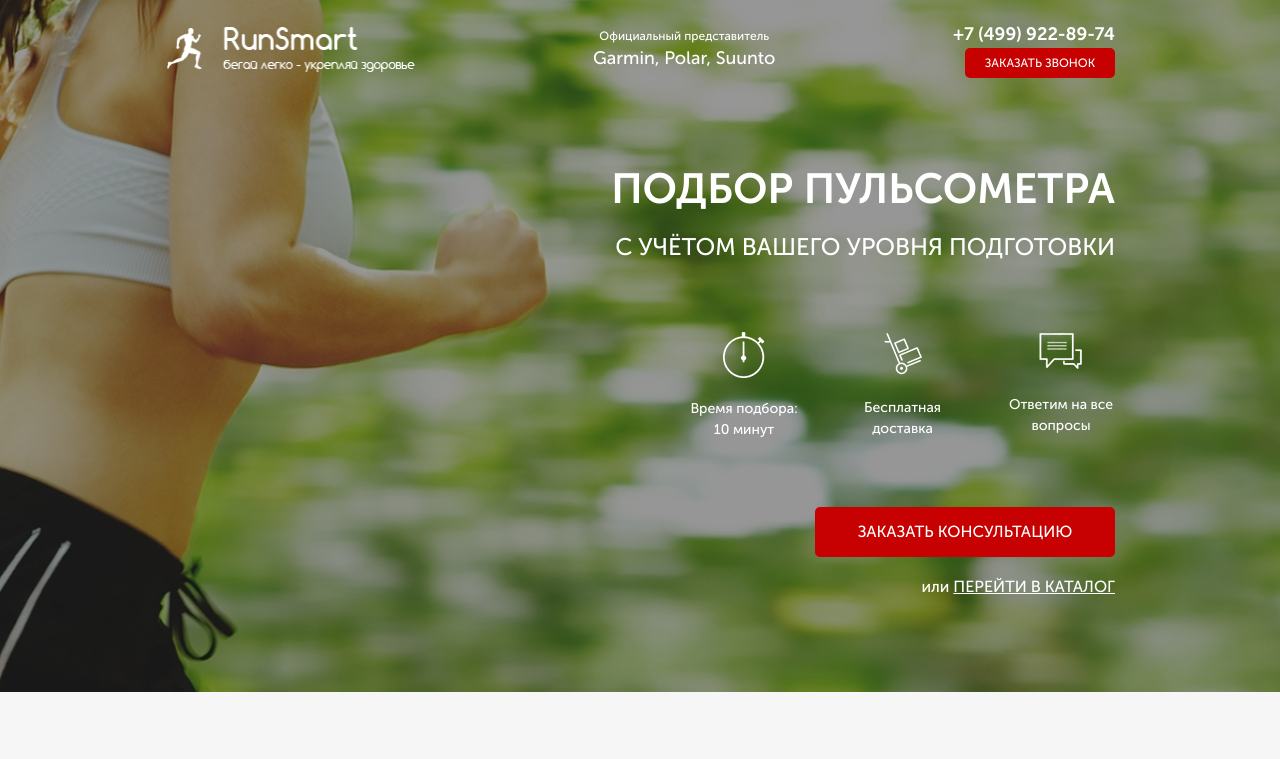
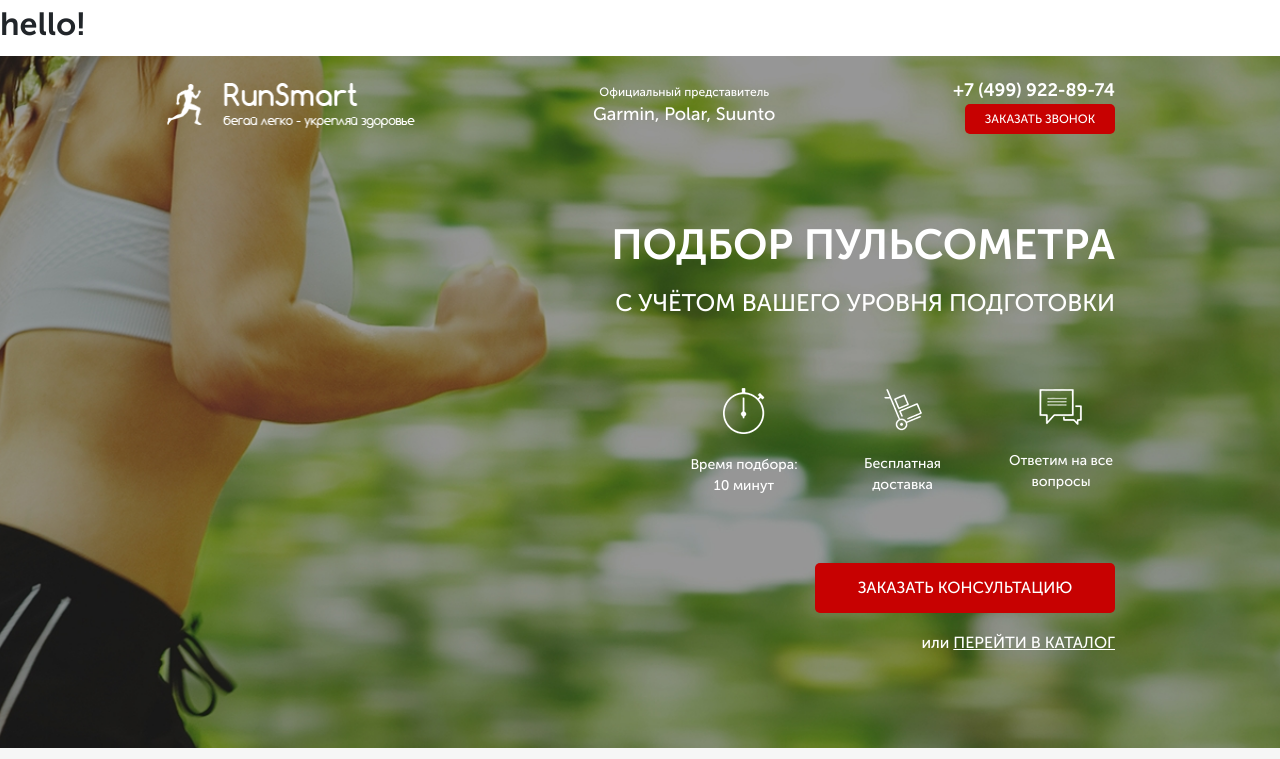
Before and after one commit to Cryzerl/reposit, a website: page src/index.html in a window 1280 px wide. Shown: the top 759 px of the page. Drawn offline with Linux system fonts and the light colour scheme.

Commit message:
second commit

```diff
--- a/src/index.html
+++ b/src/index.html
@@ -10,6 +10,7 @@
     <link rel="stylesheet" href="css/style.min.css">
 </head>
 <body>
+    <h1>hello!</h1>
     <div class="promo">
         <div class="container">
             <header class="header">
```
